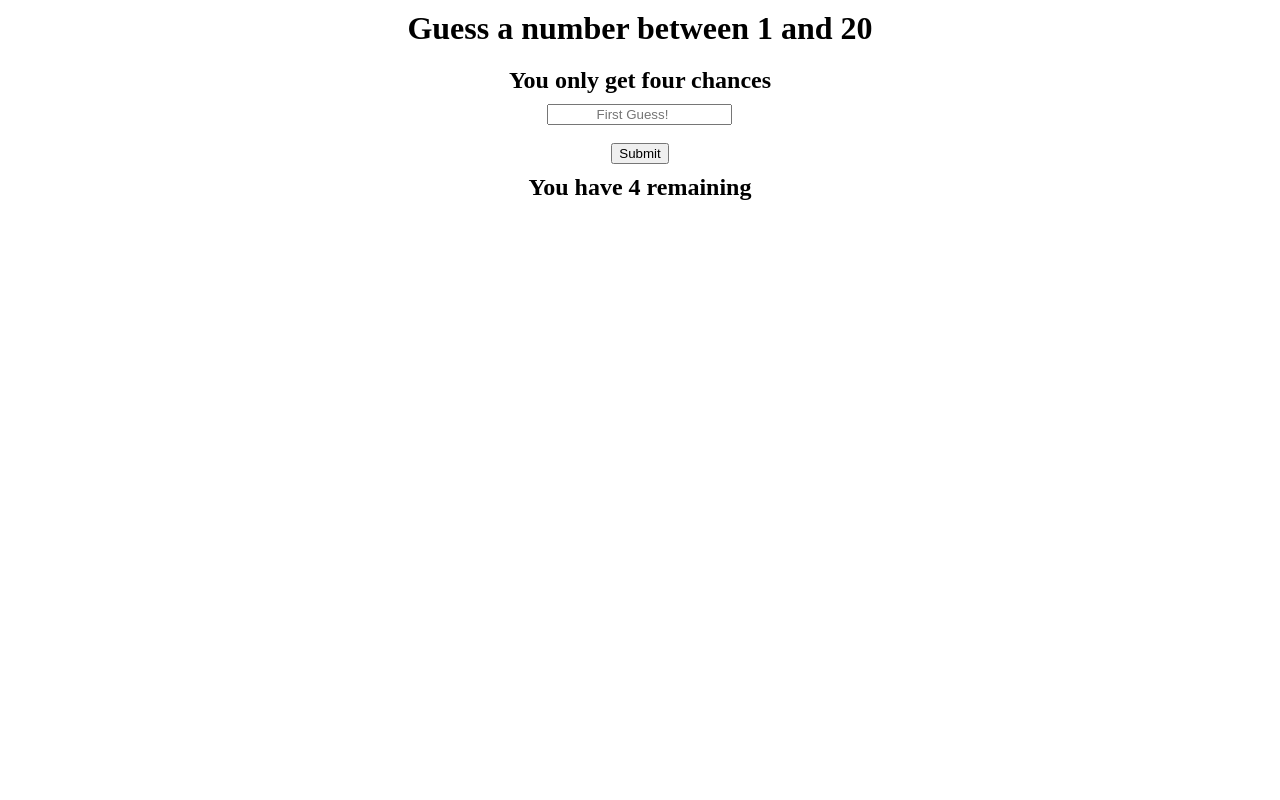
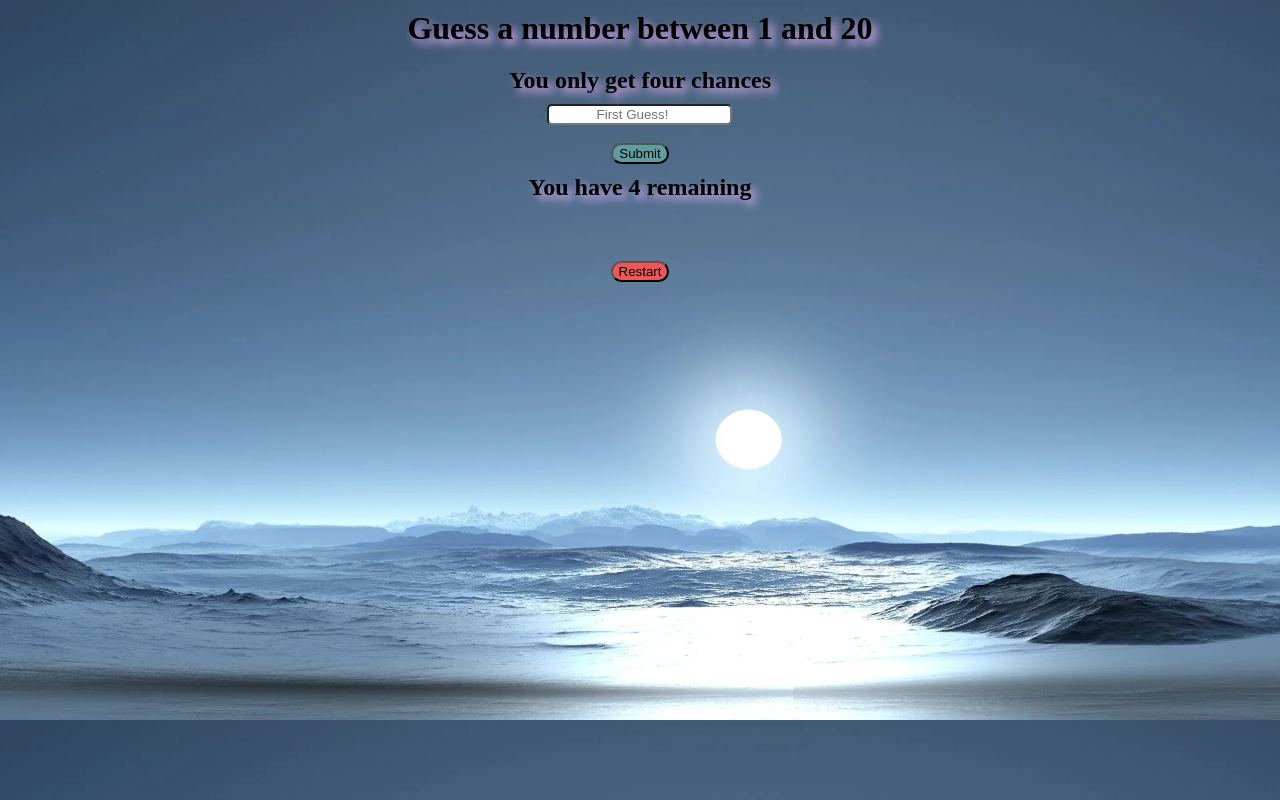
Before and after one commit to BrettSeifried/LAB-01-GUESS-A-NUMBER, a website: page index.html in a window 1280 px wide. Drawn offline with Linux system fonts and the light colour scheme.

Commit message:
added background and CSS

```diff
--- a/app.js
+++ b/app.js
@@ -4,6 +4,7 @@ const button = document.getElementById('submit');
 const remain = document.getElementById('chances');
 const userMessage = document.getElementById('motivation');
 const displayGuesses = document.getElementById('guesses');
+const refresh = document.getElementById('restart');
 let randomNum = Math.floor(Math.random() * (20 - 0) + 1);
 let numGuesses = 4;
 
@@ -26,3 +27,7 @@ button.addEventListener('click', () =>{
   remain.textContent = `${userMessage}`
   displayGuesses.textContent = `${numGuesses}`
 });
+
+refresh.addEventListener('click', ()=> {
+  window.location.reload()
+})
--- a/index.html
+++ b/index.html
@@ -27,6 +27,9 @@
             <h2><span id="chances"></span></h2>
          </div>
     </main>
+    <footer>
+        <button id="restart">Restart</button>
+    </footer>
 </body>
 <script type="module" src="./app.js"></script>
 </html>
--- a/styles/style.css
+++ b/styles/style.css
@@ -1,3 +1,8 @@
+body {
+    background-image: url('../assets/196108.webp');
+    background-size: contain;
+}
+
 body, main {
     display: flex;
     flex-direction: column;
@@ -6,8 +11,20 @@ body, main {
 
 h1, h2 {
     margin: 10px;
+    filter: drop-shadow(5px 5px 4px rgb(227, 173, 243));
 }
 
 #input {
     text-align: center;
+    border-radius: 5px;
 }
+
+button {
+    border-radius: 20px;
+    background-color: cadetblue;
+}
+
+#restart {
+    margin: 50px;
+    background-color: rgb(241, 86, 86);
+}
```
Also changed, not shown: assets/196108.webp (added).
